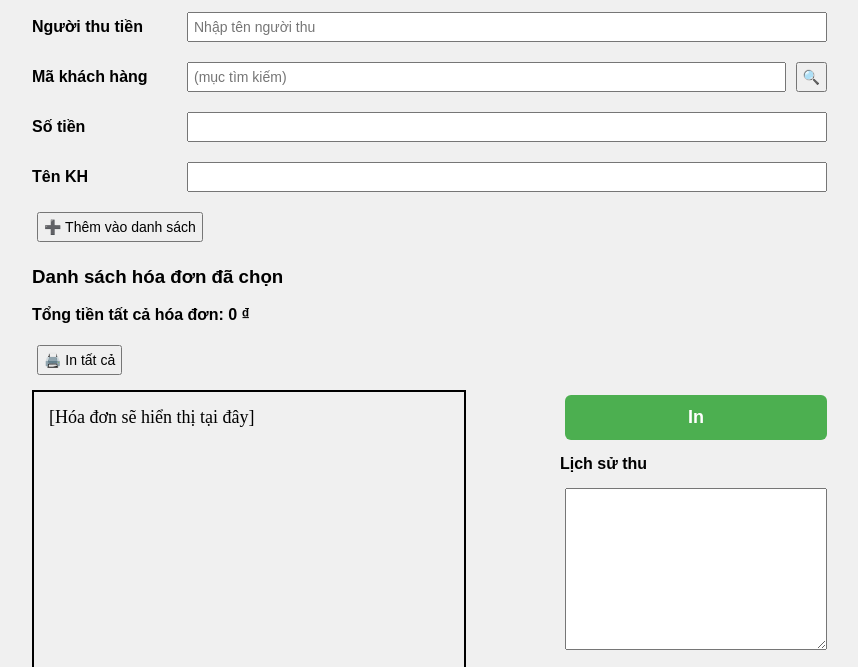
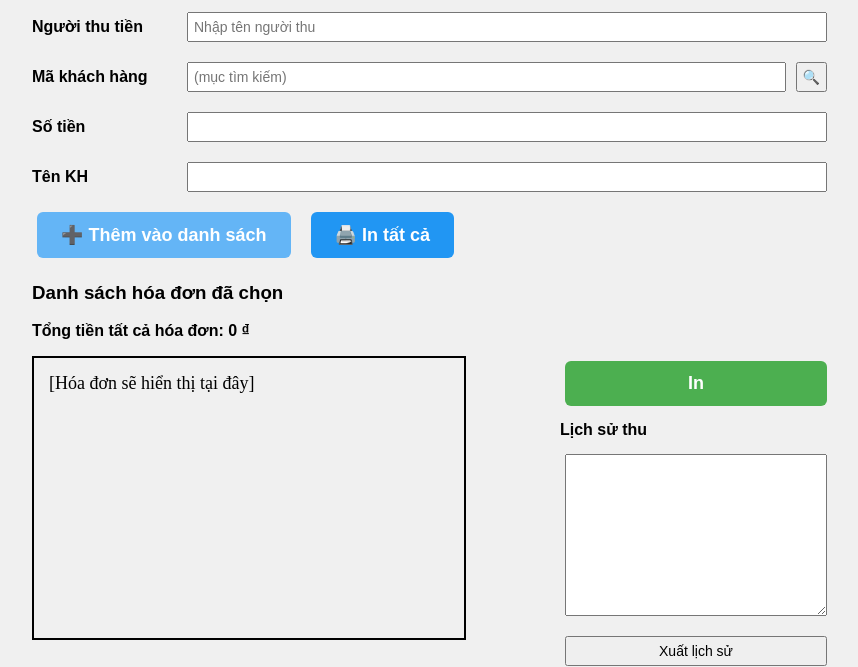
Before and after one commit to Megumi112/tiendien, a plain HTML site: page index.html in a window 1280 px wide. Shown: the part 91-758 px from the top of the page, without its empty margins (208-1066 px from the left). Drawn offline with Linux system fonts and the light colour scheme.

Commit message:
Add files via upload

```diff
--- a/index.html
+++ b/index.html
@@ -59,6 +59,36 @@
         #hoaDon, #hoaDon * { visibility: visible; }
         #hoaDon { position: absolute; top: 0; left: 0; width: 100%; }
     }
+
+#inTatCaButton {
+    padding: 12px 24px;
+    font-size: 18px;
+    font-weight: bold;
+    background-color: #2196F3;
+    color: white;
+    border: none;
+    border-radius: 6px;
+    cursor: pointer;
+}
+#inTatCaButton:hover {
+    background-color: #1976D2;
+}
+
+
+#themButton {
+    padding: 12px 24px;
+    font-size: 18px;
+    font-weight: bold;
+    background-color: #64B5F6;
+    color: white;
+    border: none;
+    border-radius: 6px;
+    cursor: pointer;
+}
+#themButton:hover {
+    background-color: #42A5F5;
+}
+
 </style>
 </head>
 <body>
@@ -89,12 +119,19 @@
   <input id="tenKH" readonly/>
 </div>
 
-<button onclick="themVaoDanhSach()">➕ Thêm vào danh sách</button>
+
+
+<div style="display:flex; gap:10px; align-items:center; margin-bottom:10px;">
+  <button id="themButton" onclick="themVaoDanhSach()">➕ Thêm vào danh sách</button>
+  <button id="inTatCaButton" onclick="inTatCaHoaDon()">🖨️ In tất cả</button>
+</div>
+
+
 
 <h3>Danh sách hóa đơn đã chọn</h3>
 <ul id="danhSachHoaDon" style="padding-left: 20px;"></ul>
 <p><strong>Tổng tiền tất cả hóa đơn: <span id="tongTienTatCa">0 ₫</span></strong></p>
-<button onclick="inTatCaHoaDon()">🖨️ In tất cả</button>
+
 
 <div style="display:flex; gap:10px; align-items:flex-start; margin-top:10px;">
   <div style="flex:1;">
@@ -243,10 +280,17 @@ function inTatCaHoaDon() {
   localStorage.setItem("lichSuThu", JSON.stringify(lichSuThu));
   capNhatLichSu();
 
-  const printWindow = window.open('', '', 'width=800,height=600');
-  printWindow.document.write(`<html><head><title>In hóa đơn</title></head><body>${html}</body></html>`);
-  printWindow.document.close();
-  printWindow.print();
+  const printArea = document.createElement("div");
+  printArea.innerHTML = html;
+  printArea.style.display = "none";  // tránh hiển thị ra giao diện chính
+
+  document.body.appendChild(printArea);
+
+  const originalContent = document.body.innerHTML;
+  document.body.innerHTML = printArea.innerHTML;
+  window.print();
+  document.body.innerHTML = originalContent;
+  location.reload(); // tải lại trang sau khi in xong để khôi phục lại UI
 }
 
 function capNhatLichSu() {
```
